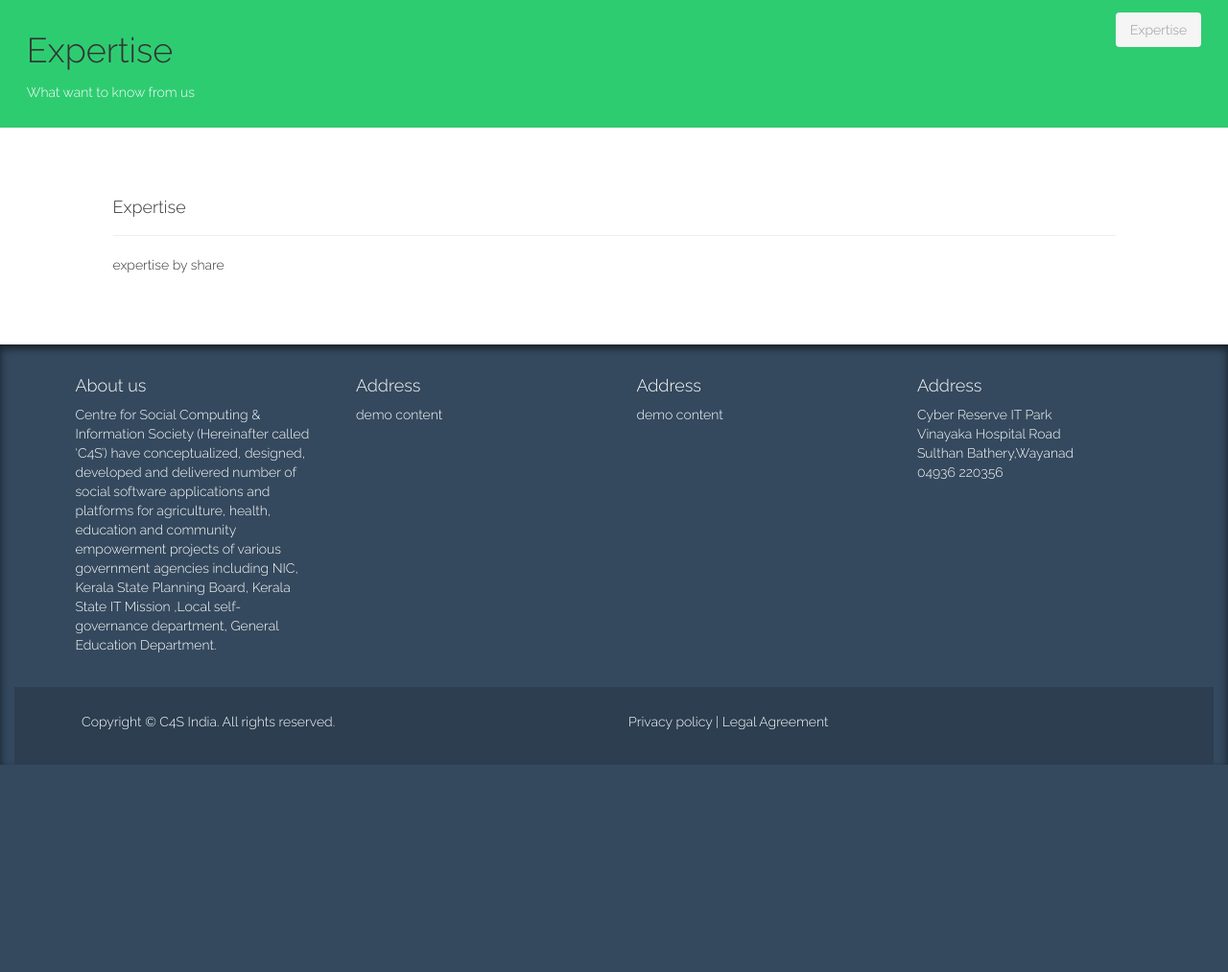
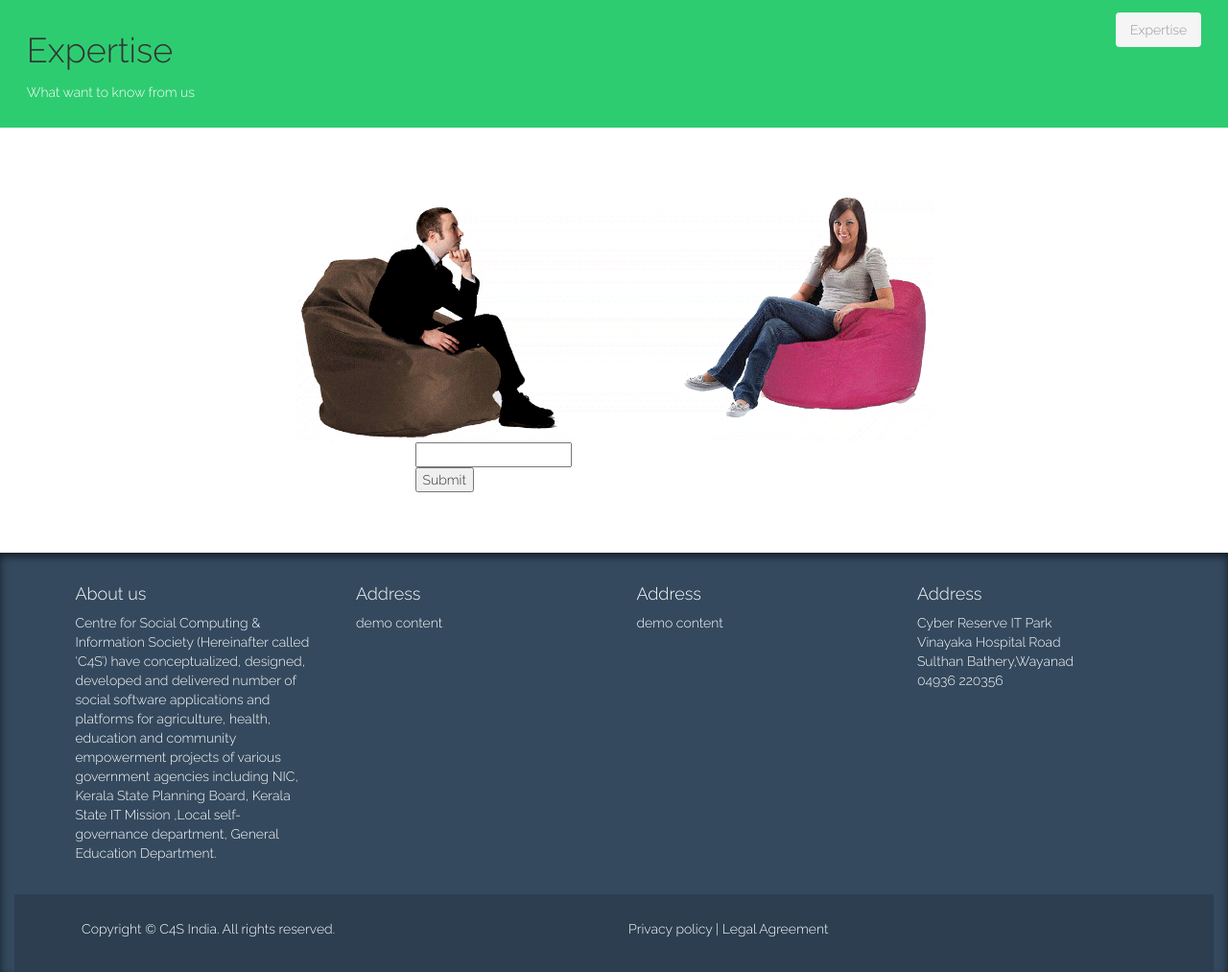
Before and after one commit to c4sc/c4s, a Rails app: page /Expertise in a window 1280 px wide. Shown: the part 50-1063 px from the top of the page at 96% size. Before the commit the page ends 847 px from the top, so only its background shows below. Run offline with Rails 7, Linux system fonts and the light colour scheme; style sheets or scripts are compiled from the project's sources; some libraries are stand-ins or nearby versions.

Commit message:
expertise page design alterd and image assets added

```diff
--- a/app/views/home/expertise.html.erb
+++ b/app/views/home/expertise.html.erb
@@ -11,8 +11,22 @@
 </div>
 <div class="col-md-12">
   <div class="container" style="padding:5%">
-    <h4>Expertise</h4>
-    <hr/>
-    <p>expertise by share </p>
+    <div class="col-md-2">
+    </div>
+    <div class="col-md-8">
+      <%= image_tag("talk.png", class:'logowidth' ) %>
+    </div>
+    <div class="col-md-2">
+    </div>
+    <div class="container">
+      <div class="col-md-3">
+      </div>
+      <div class="col-md-6">
+        <input type="text" /></br>
+        <input type="submit" />
+      </div>
+      <div class="col-md-3">
+      </div>
+    </div>
   </div>
 </div>
```
Also changed, not shown: app/assets/images/ask_button.gif (added), app/assets/images/talk.png (added), app/assets/images/w1.gif (added), app/assets/images/w2.gif (added), app/assets/images/w3.gif (added), app/assets/images/w4.gif (added).
